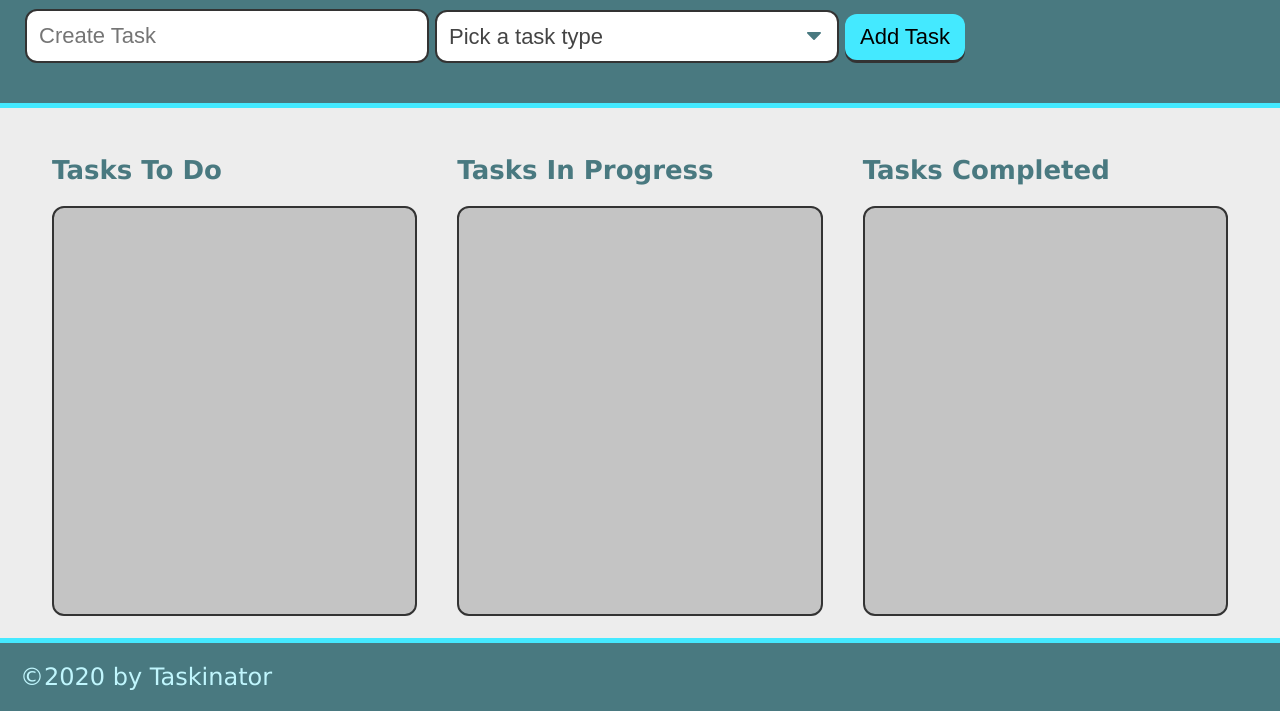
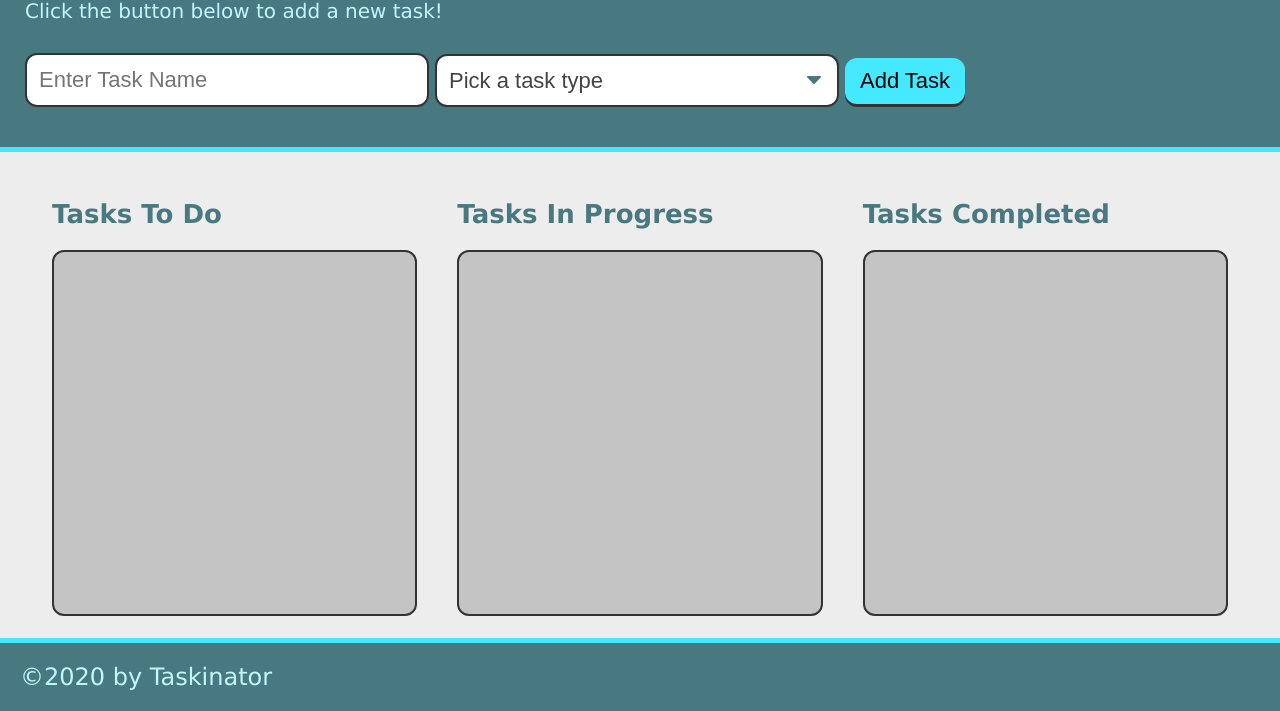
Before and after one commit to davidhsklar/taskinator, a plain HTML site: page index.html in a window 1280 px wide. Shown: the part 89-800 px from the top of the page. Drawn offline with Linux system fonts and the light colour scheme.

Commit message:
fixed html issue

```diff
--- a/index.html
+++ b/index.html
@@ -1,3 +1,4 @@
+
 <!DOCTYPE html>
 <html lang="en">
 
@@ -10,13 +11,14 @@
 </head>
 
 <body>
+
   <header>
     <h1 class="page-title">Taskinator</h1>
+    <p>Click the button below to add a new task!</p>
     <form id="task-form">
       <div class="form-group">
-            <input type="text" name="task-name" placeholder="Create Task" />
+        <input type="text" name="task-name" placeholder="Enter Task Name" />
       </div>
-
       <div class="form-group">
         <select name="task-type" class="select-dropdown">
           <option value="" disabled selected>Pick a task type</option>
@@ -25,7 +27,6 @@
           <option value="Mobile">Mobile</option>
         </select>
       </div>
-
       <div class="form-group">
         <button class="btn" id="save-task" type="submit">Add Task</button>
       </div>
@@ -33,10 +34,10 @@
   </header>
 
   <main class="page-content" id="page-content">
+    <!-- Tasks To Do -->
     <section class="task-list-wrapper">
-        <h2 class ="list-title">Tasks To Do</h2>
-        <ul class ="task-list" id="task-to-do">
-        </ul>
+      <h2 class="list-title">Tasks To Do</h2>
+      <ul class="task-list" id="tasks-to-do"></ul>
     </section>
 
     <!-- Tasks In Progress -->
@@ -50,11 +51,12 @@
       <h2 class="list-title">Tasks Completed</h2>
       <ul class="task-list" id="tasks-completed"></ul>
     </section>
+  </main>
 
-      </main>
   <footer>
     &copy;2020 by Taskinator
   </footer>
+
   <script src="./assets/js/script.js"></script>
 </body>
 
```
Lines whose indentation alone changed are shown as unchanged.
